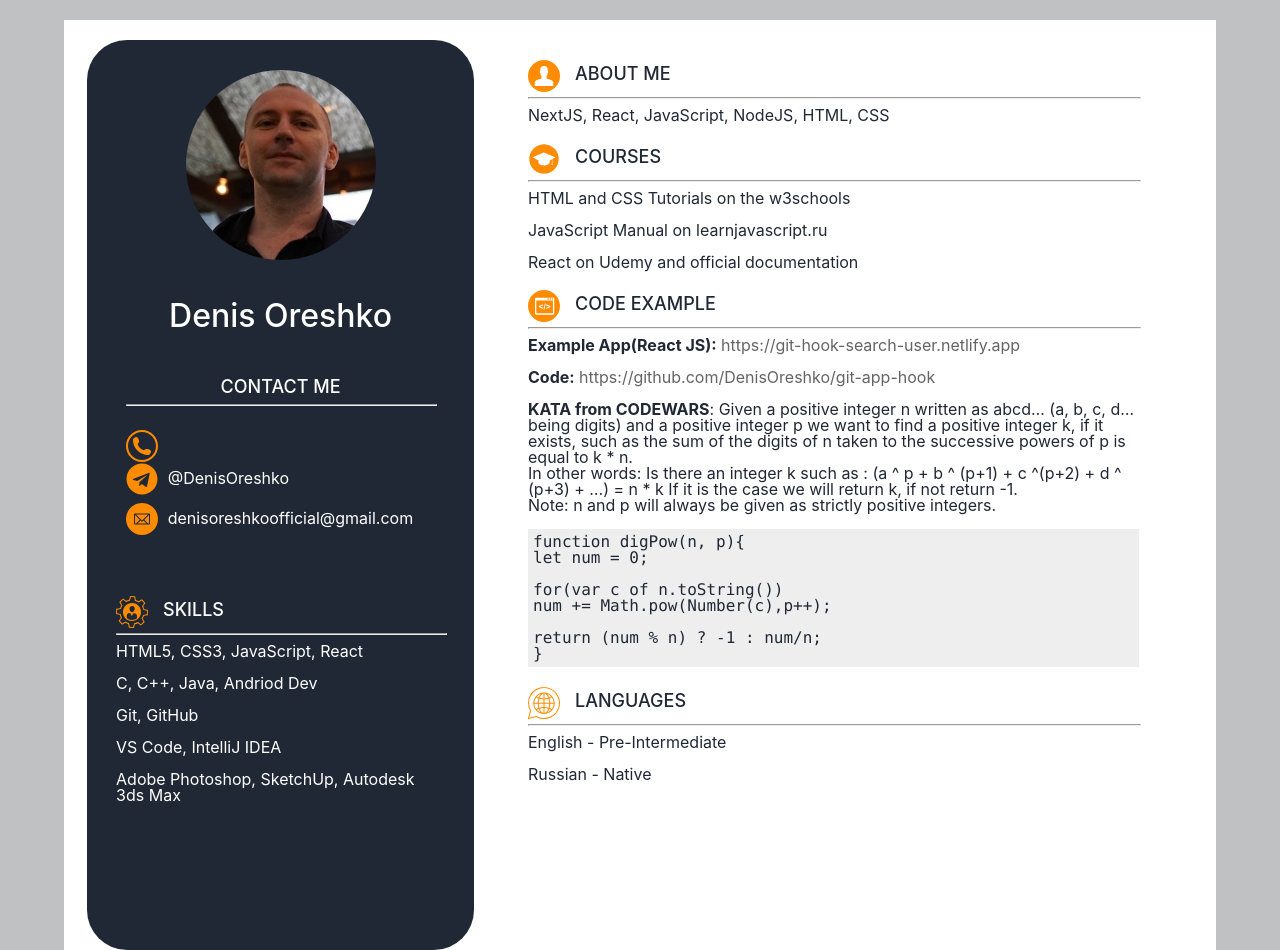
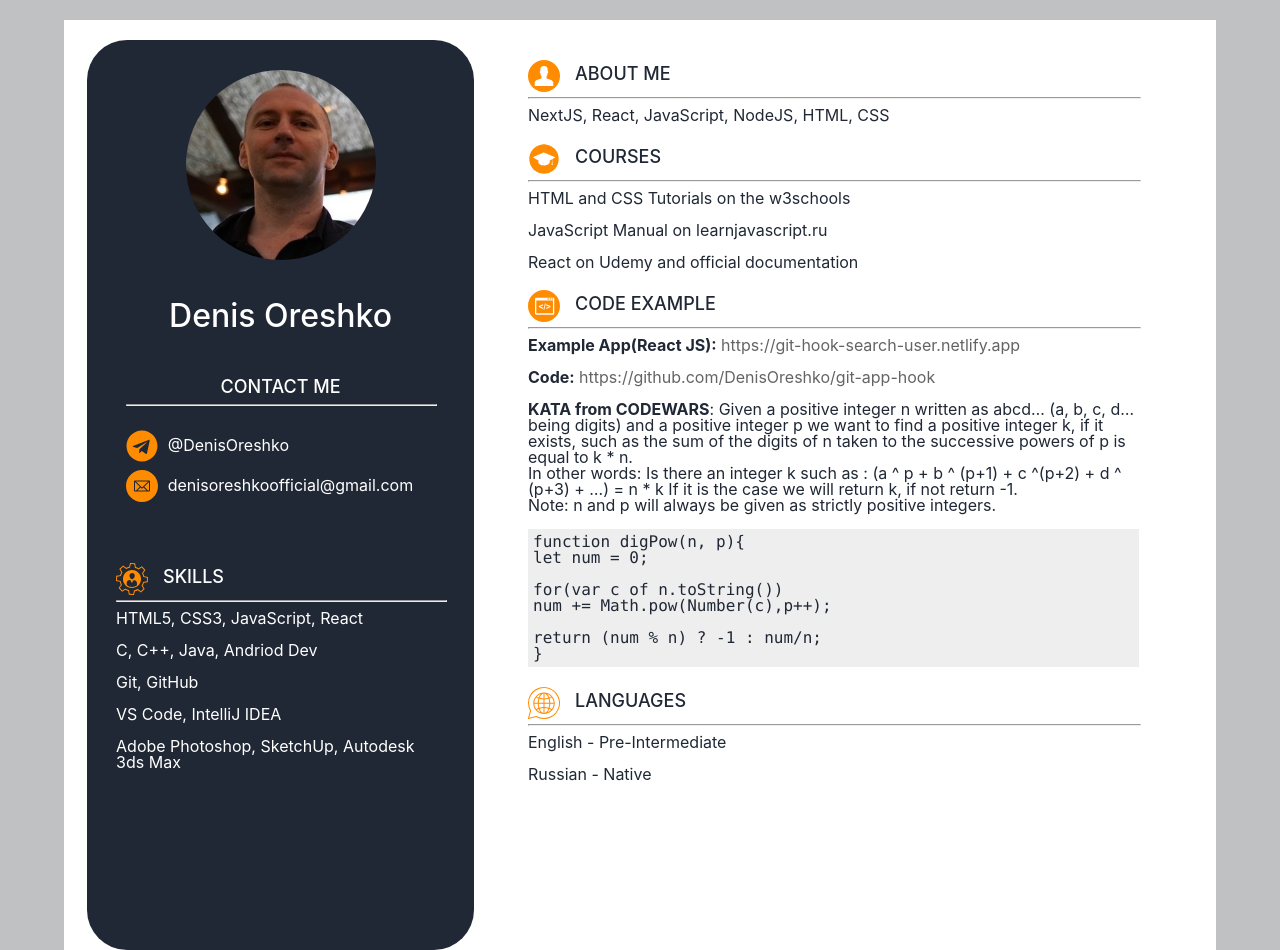
Before and after one commit to DenisOreshko/denisoreshko.github.io, a plain HTML site: page index.html in a window 1280 px wide. Shown: the top 950 px of the page. Drawn offline with Linux system fonts and the light colour scheme.

Commit message:
Update index.html

```diff
--- a/index.html
+++ b/index.html
@@ -18,10 +18,6 @@
                                 <h2>CONTACT ME</h2>
                                 <hr class = "line_article">
                                 <br>
-                                <div class="contact_section">
-								    <img class="icon_contact" src="ico_phone.svg" alt="icon phone">
-                                    <span class="text_contact"></span><br><br>
-                                </div>
                                 <div class="contact_section">
                                     <img class="icon_contact" src="ico_telegramm.svg" alt="icon telegramm">
                                     <span class="text_contact">@DenisOreshko</span><br><br>
```
